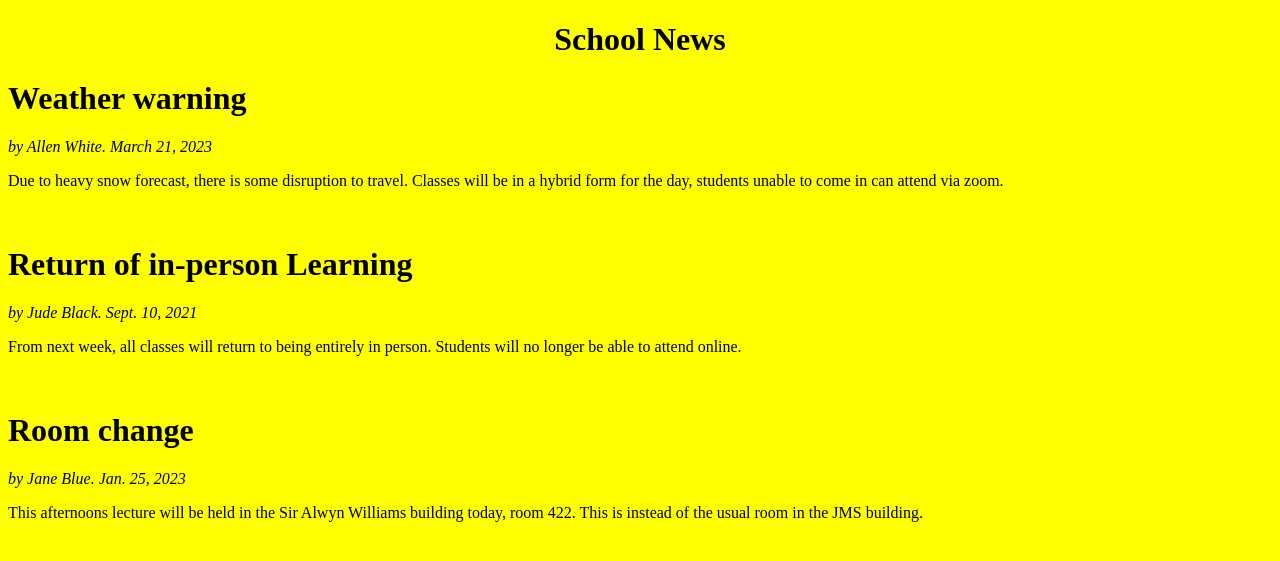
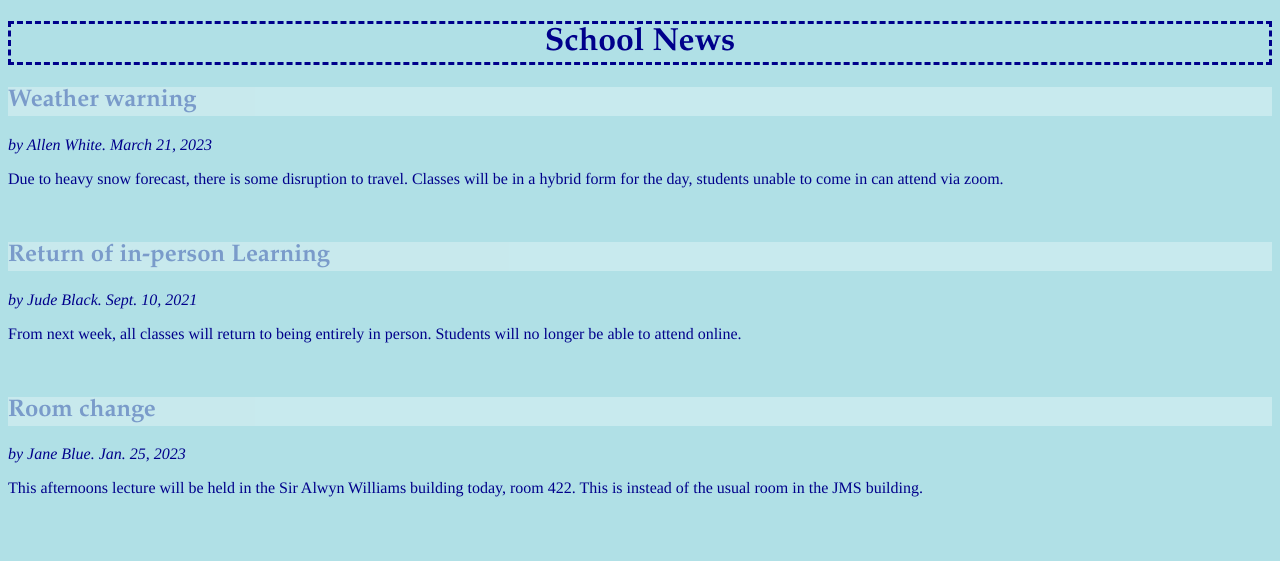
Before and after one commit to DarceyHaddow/WAS-practical-test, a Django app: page / in a window 1280 px wide. Shown: the top 561 px of the page. Run offline with Django 3.2, Linux system fonts and the light colour scheme; data comes from the database, SQL or seed files in the repository; both versions use the stored data as it was after the commit.

Commit message:
additional css

```diff
--- a/waspracticaltest/templates/school_news/index.html
+++ b/waspracticaltest/templates/school_news/index.html
@@ -3,17 +3,41 @@
 
     <head>
         <title>News</title>
+        <style>
+            body {
+               background-color: powderblue
+            }
+            p {
+                color: #00008b;
+                font-family: times;
+            }
+            h1 {
+                color: #00008b;
+                font-family: garamond;
+                text-align: center;
+                border-style: dashed;
+                border-color: #00008b;
+            }
+            h2 {
+                color: #00008b;
+                font-family: garamond;
+                text-decoration-line:underline
+                text-decoration-color: #00008b;
+                background-color: white;
+                opacity: 0.3;
+            }
+        </style>
     </head>
 
-    <body style='background-color: yellow'>
-        <h1 style ='text-align: center'>School News</h1>
+    <body>
+        <h1 >School News</h1>
         <div>
             <strong>{{ boldmessage }}</strong>
         </div>
         <div>
         {% if pages %}
             {% for p in pages %}
-                <h1>{{ p.title }}</h1>
+                <h2>{{ p.title }}</h2>
                 <p><i>by {{p.author}}. {{p.date}}</i></p>
                 <p>{{p.text}}</p>
                 <br>
```
Also changed, not shown: waspracticaltest/db.sqlite3.
